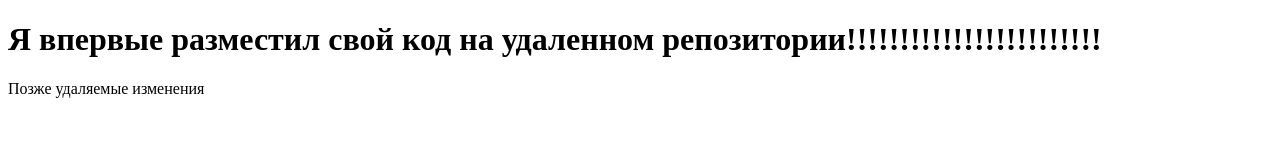
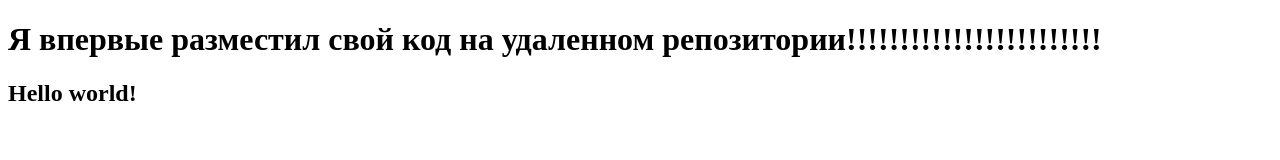
Before and after one commit to ultrabimba/test_repo, a plain HTML site: page index.html in a window 1280 px wide. Drawn offline with Linux system fonts and the light colour scheme.

Commit message:
add h2 in new-branch

```diff
--- a/index.html
+++ b/index.html
@@ -7,6 +7,6 @@
 </head>
 <body>
     <h1>Я впервые разместил свой код на удаленном репозитории!!!!!!!!!!!!!!!!!!!!!!!!</h1>
-    <p>Позже удаляемые изменения</p>
+    <h2>Hello world!</h2>
 </body>
 </html>
```
Also changed, not shown: 1 other file.
